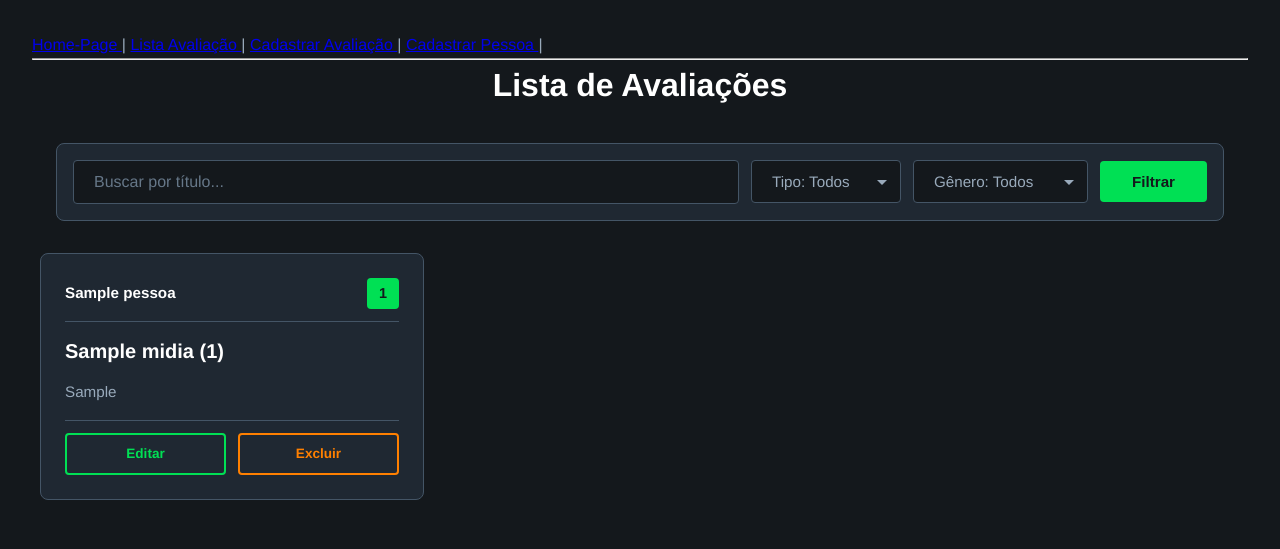
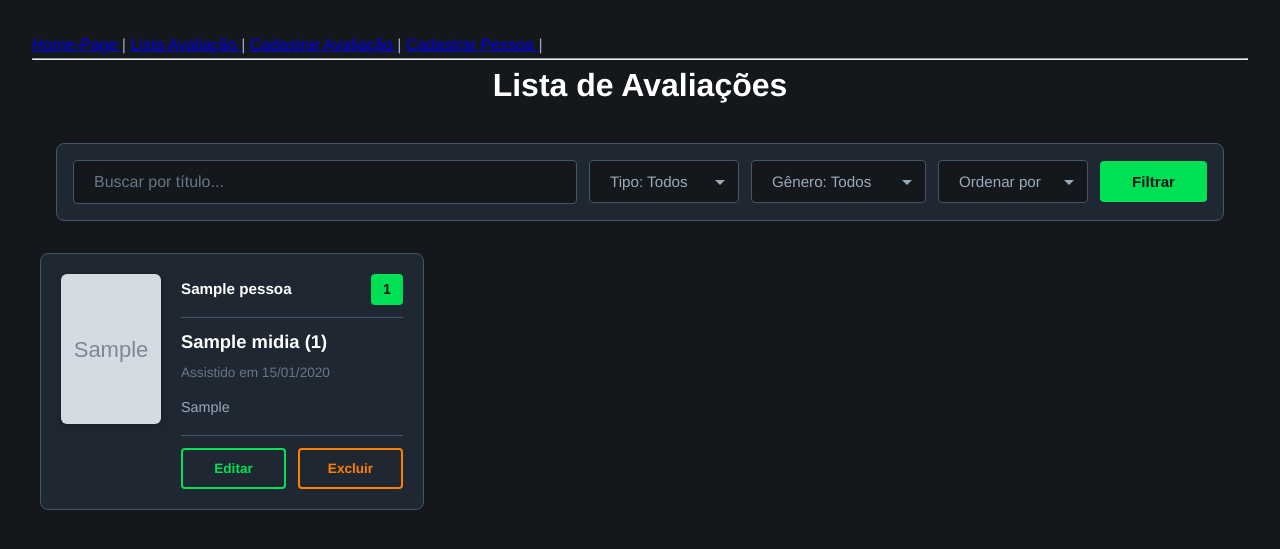
Before and after one commit to LuisaSilveira/inf1407-Projeto1-FakeLetterboxd, a Django app: page /avaliacao/ in a window 1280 px wide. Shown: the top 549 px of the page. Run offline with Django 5.2, Linux system fonts and the light colour scheme; tables that the repository leaves empty hold one stand-in row (values such as "Sample post"); grey boxes marked "Sample" are stand-in pictures.

Commit message:
cards das avaliacoes com imagem da midia e css aprimorado

```diff
--- a/projeto-letterboxd/NossoProjeto/main/static/main/css/listaAvaliacao.css
+++ b/projeto-letterboxd/NossoProjeto/main/static/main/css/listaAvaliacao.css
@@ -35,15 +35,14 @@ h1 {
 .avaliacao-card {
     background: #1f2832;
     border-radius: 8px;
-    padding: 1.5rem;
     border: 1px solid #456;
     transition: all 0.3s ease;
     position: relative;
-    /* CORREÇÃO: Garante que o conteúdo não ultrapasse o card */
     overflow: hidden;
-    /* ADICIONADO: Flexbox para empurrar botões para o final */
     display: flex;
-    flex-direction: column;
+    flex-direction: row;
+    gap: 1.25rem;
+    padding: 1.25rem;
     min-height: 100%;
 }
 
@@ -53,12 +52,37 @@ h1 {
     box-shadow: 0 8px 24px rgba(0, 0, 0, 0.4);
 }
 
+/* Container do poster */
+.poster-container {
+    flex-shrink: 0;
+    width: 100px;
+    height: 150px;
+    border-radius: 6px;
+    overflow: hidden;
+    background: #14181c;
+    box-shadow: 0 2px 8px rgba(0, 0, 0, 0.3);
+}
+
+.midia-poster {
+    width: 100%;
+    height: 100%;
+    object-fit: cover;
+}
+
+/* Conteúdo do card */
+.card-content {
+    flex: 1;
+    display: flex;
+    flex-direction: column;
+    min-width: 0;
+}
+
 /* Header do card */
 .card-header {
     display: flex;
     justify-content: space-between;
     align-items: center;
-    margin-bottom: 1rem;
+    margin-bottom: 0.75rem;
     padding-bottom: 0.75rem;
     border-bottom: 1px solid #456;
 }
@@ -92,39 +115,44 @@ h1 {
 /* Título da mídia */
 .midia-titulo {
     color: #fff;
-    font-size: 1.25rem;
+    font-size: 1.15rem;
     font-weight: 600;
-    margin-bottom: 1rem;
+    margin-bottom: 0.5rem;
     line-height: 1.3;
-    /* CORREÇÃO: Quebra títulos longos */
     word-wrap: break-word;
     overflow-wrap: break-word;
     word-break: break-word;
 }
 
-/* Comentário - CORREÇÃO PRINCIPAL DO BUG */
+/* Data de assistido */
+.assistido-em {
+    color: #678;
+    font-size: 0.85rem;
+    margin-bottom: 0.75rem;
+    display: flex;
+    align-items: center;
+    gap: 0.4rem;
+}
+
+/* Comentário */
 .comentario {
     color: #9ab;
-    font-size: 0.95rem;
+    font-size: 0.9rem;
     line-height: 1.6;
     margin-bottom: 1rem;
-    /* ADICIONADO: Propriedades para quebrar texto longo */
     word-wrap: break-word;
     overflow-wrap: break-word;
     word-break: break-word;
-    /* ADICIONADO: Altura máxima com scroll */
-    max-height: 120px;
+    max-height: 90px;
     overflow-y: auto;
-    /* ADICIONADO: Garante que o texto não ultrapasse */
     max-width: 100%;
-    white-space: pre-wrap; /* Preserva quebras de linha do usuário */
-    /* ADICIONADO: Padding para não sobrepor o scroll */
+    white-space: pre-wrap;
     padding-right: 8px;
 }
 
 /* Estilização personalizada do scroll */
 .comentario::-webkit-scrollbar {
-    width: 6px;
+    width: 5px;
 }
 
 .comentario::-webkit-scrollbar-track {
--- a/projeto-letterboxd/NossoProjeto/main/templates/main/listaAvaliacao.html
+++ b/projeto-letterboxd/NossoProjeto/main/templates/main/listaAvaliacao.html
@@ -19,7 +19,6 @@
 
     <h1>Lista de Avaliações</h1>
 
-    <!-- Barra de Busca e Filtros -->
     <div class="busca-container">
         <form method="get" class="busca-form">
             <!-- Busca por título -->
@@ -52,14 +51,24 @@
                 {% endfor %}
             </select>
 
+            <!-- Ordenar por nota -->
+            <select name="ordem_nota" class="filtro-select">
+                <option value="">Ordenar por</option>
+                <option value="maior" {% if ordem_nota == 'maior' %}selected{% endif %}>
+                    Maior Nota
+                </option>
+                <option value="menor" {% if ordem_nota == 'menor' %}selected{% endif %}>
+                    Menor Nota
+                </option>
+            </select>
+
             <button type="submit" class="btn-buscar">Filtrar</button>
-
-            {% if busca_titulo or tipo_midia or genero_midia %}
+            {% if busca_titulo or tipo_midia or genero_midia or ordem_nota %}
                 <a href="{% url 'main:lista-avaliacao' %}" class="btn-limpar">Limpar</a>
             {% endif %}
         </form>
 
-        {% if busca_titulo or tipo_midia or genero_midia %}
+        {% if busca_titulo or tipo_midia or genero_midia or ordem_nota %}
             <div class="busca-info">
                 {% if busca_titulo %}
                     Buscando por: <strong>"{{ busca_titulo }}"</strong>
@@ -68,7 +77,6 @@
                     {% if busca_titulo %} • {% endif %}
                     Tipo: <strong>{% if tipo_midia == 'filme' %}Filmes{% else %}Séries{% endif %}</strong>
                 {% endif %}
-
                 {% if genero_midia %}
                     {% if busca_titulo or tipo_midia %} • {% endif %}
                     Gênero: <strong>
@@ -76,6 +84,10 @@
                             {% if genero == genero_midia %}{{ label }}{% endif %}
                         {% endfor %}
                     </strong>
+                {% endif %}
+                {% if ordem_nota %}
+                    {% if busca_titulo or tipo_midia or genero_midia %} • {% endif %}
+                    Ordem: <strong>{% if ordem_nota == 'maior' %}Maior Nota{% else %}Menor Nota{% endif %}</strong>
                 {% endif %}
                 • {{ avaliacoes|length }} resultado{{ avaliacoes|length|pluralize }}
             </div>
@@ -86,6 +98,13 @@
     <div class="avaliacoes-grid">
         {% for avaliacao in avaliacoes %}
         <article class="avaliacao-card">
+            {% if avaliacao.midia.poster_url %}
+                <div class="poster-container">
+                    <img src="{{ avaliacao.midia.poster_url }}" alt="{{ avaliacao.midia.titulo }}" class="midia-poster">
+                </div>
+            {% endif %}
+
+            <div class="card-content">
                 <div class="card-header">
                     <span class="pessoa-nome">{{ avaliacao.pessoa }}</span>
                     <div class="nota-container">
@@ -95,16 +114,24 @@
 
                 <h2 class="midia-titulo">{{ avaliacao.midia }}</h2>
 
+                <!-- Data assistido -->
+                {% if avaliacao.assistido_em %}
+                    <div class="assistido-em">
+                        Assistido em {{ avaliacao.assistido_em|date:"d/m/Y" }}
+                    </div>
+                {% endif %}
+
                 <p class="comentario">{{ avaliacao.comentario|default:"Sem comentário" }}</p>
 
                 <div class="card-actions">
                     <a href="{% url 'main:atualiza-avaliacao' pk=avaliacao.id %}" class="btn btn-atualizar">Editar</a>
                     <a href="{% url 'main:apaga-avaliacao' pk=avaliacao.id %}" class="btn btn-apagar">Excluir</a>
                 </div>
+            </div>
         </article>
         {% empty %}
         <div class="empty-state">
-            {% if busca_titulo or tipo_midia %}
+            {% if busca_titulo or tipo_midia or genero_midia or ordem_nota %}
                 <p>Nenhuma avaliação encontrada com os filtros aplicados</p>
                 <a href="{% url 'main:lista-avaliacao' %}" class="btn-voltar">Ver todas as avaliações</a>
             {% else %}
--- a/projeto-letterboxd/NossoProjeto/main/views.py
+++ b/projeto-letterboxd/NossoProjeto/main/views.py
@@ -15,8 +15,8 @@ from django.contrib import messages
 
 class AvaliacaoListView(View):
     def get(self, request, *args, **kwargs):
-        # Começa com todas as avaliações ordenadas por data
-        avaliacoes = Avaliacao.objects.all().order_by('-dt_avaliacao')
+
+        avaliacoes = Avaliacao.objects.all()
 
         # filtro de busca por título
         busca_titulo = request.GET.get('busca_titulo', '').strip()
@@ -33,12 +33,24 @@ class AvaliacaoListView(View):
         if genero_midia:
             avaliacoes = avaliacoes.filter(midia__generos=genero_midia)
 
+        # filtro por nota (maior para menor ou menor para maior)
+        ordem_nota = request.GET.get('ordem_nota', '')
+        if ordem_nota == 'maior':
+            avaliacoes = avaliacoes.order_by('-nota', '-dt_avaliacao')
+        elif ordem_nota == 'menor':
+            avaliacoes = avaliacoes.order_by('nota', '-dt_avaliacao')
+        else:
+            # Padrão: ordem por data (mais recente primeiro)
+            avaliacoes = avaliacoes.order_by('-dt_avaliacao')
+
         contexto = {
             'avaliacoes': avaliacoes,
             'busca_titulo': busca_titulo,
             'tipo_midia': tipo_midia,
             'genero_midia': genero_midia,
+            'ordem_nota': ordem_nota,
             'generos_choices': Midia.GENERO_CHOICES,
+
         }
 
         return render(request, 'main/listaAvaliacao.html', contexto)
```
Also changed, not shown: other parts of projeto-letterboxd/NossoProjeto/main/static/main/css/listaAvaliacao.css (+29 -18 lines). Lines whose indentation alone changed are shown as unchanged.
